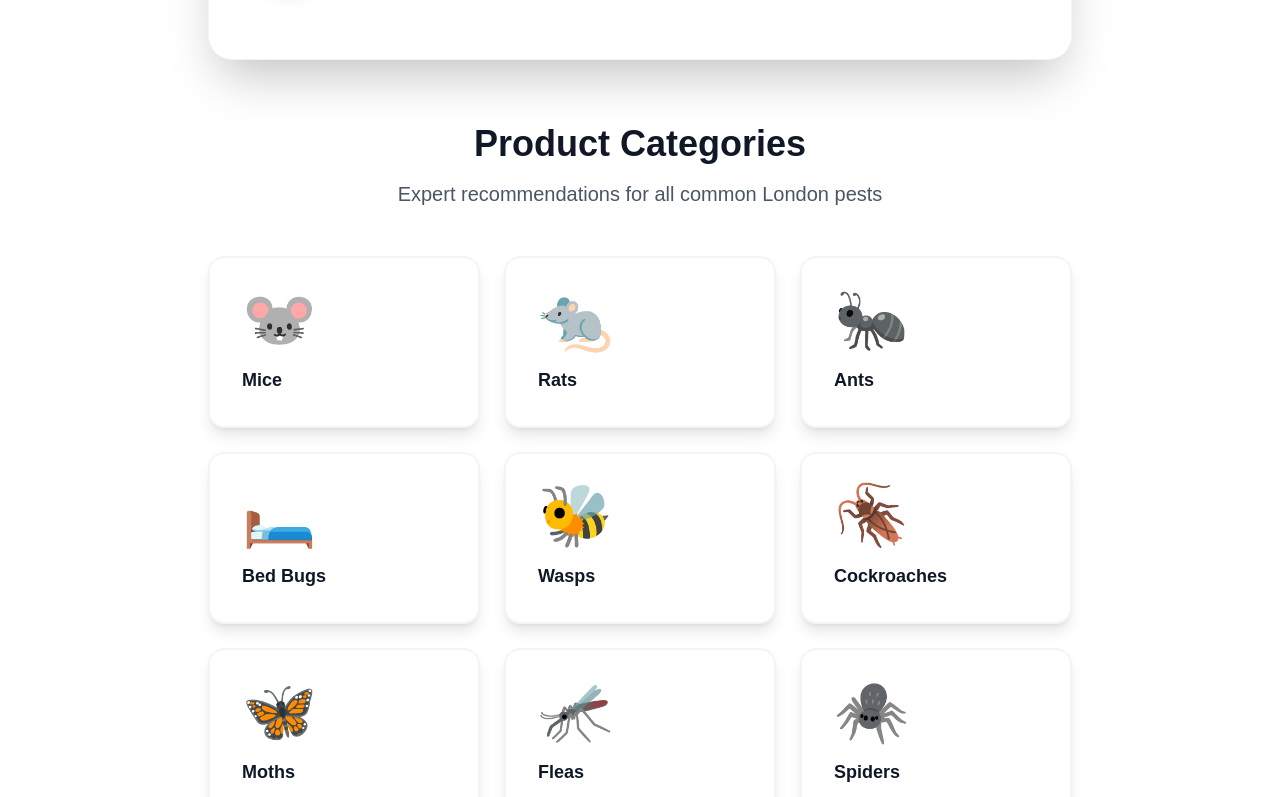
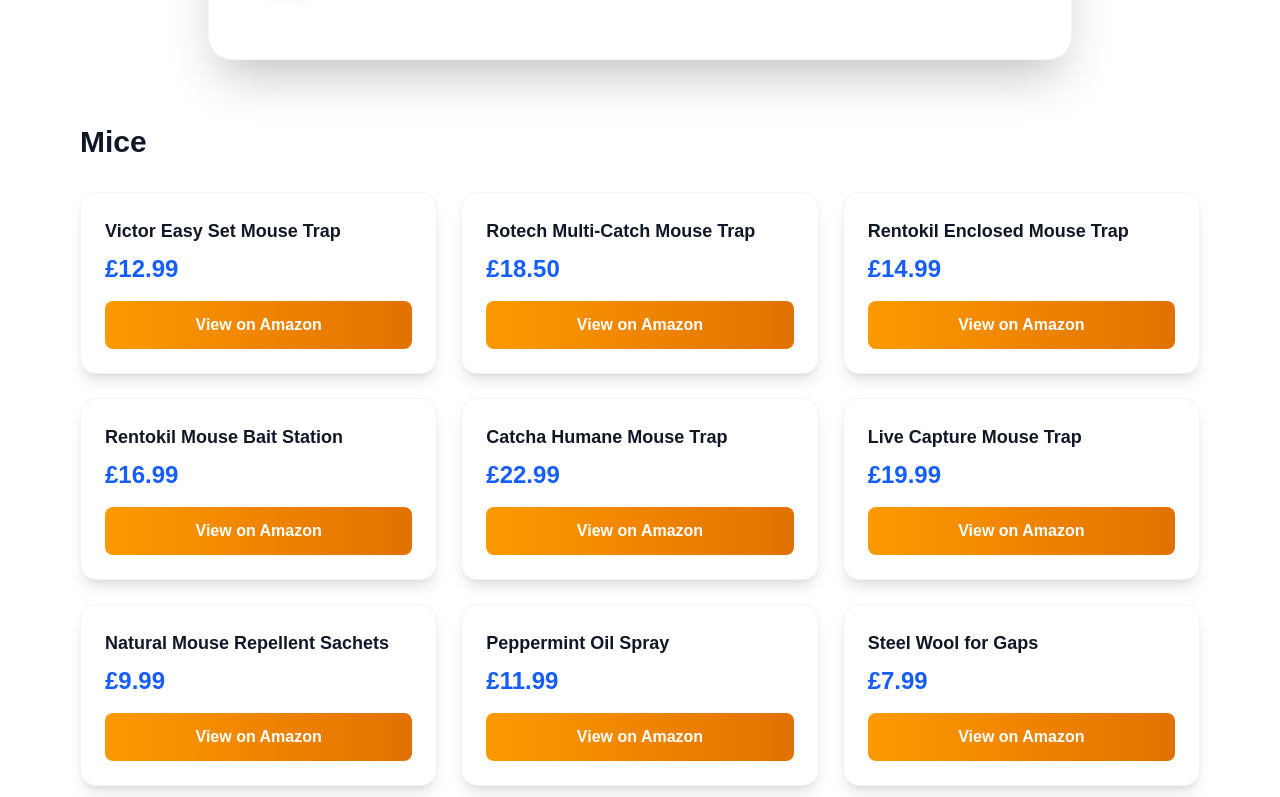
Before and after one commit to aarongeorghiades-hub/pestpro-index-london-v2, a Next.js app: page /products in a window 1280 px wide. Shown: the part 1023-1820 px from the top of the page. Built offline with nearby package versions, Linux system fonts and the light colour scheme.

Commit message:
Add 38 residential products with Amazon Associates tracking links

```diff
--- a/app/products/page.tsx
+++ b/app/products/page.tsx
@@ -5,7 +5,7 @@
 import Image from 'next/image';
 
 // Amazon Associates Configuration
-const AMAZON_TRACKING_ID = 'pestproindex-21'; // Active Amazon Associates Store ID
+const AMAZON_TRACKING_ID = 'pestproindex-21'; // ✅ Active - verified Jan 24, 2026
 
 /**
  * AMAZON ASSOCIATES VERIFICATION
@@ -47,6 +47,73 @@
     { name: 'Fleas', icon: '🦟' },
     { name: 'Spiders', icon: '🕷️' }
   ];
+
+  // All 38 products organized by category
+  const products = [
+    // MICE (11 Products)
+    { category: 'Mice', name: 'Victor Easy Set Mouse Trap', asin: 'B00TU1VL08', price: '£12.99' },
+    { category: 'Mice', name: 'Rotech Multi-Catch Mouse Trap', asin: 'B005838M7W', price: '£18.50' },
+    { category: 'Mice', name: 'Rentokil Enclosed Mouse Trap', asin: 'B071GD1VGN', price: '£14.99' },
+    { category: 'Mice', name: 'Rentokil Mouse Bait Station', asin: 'B088TH1XCS', price: '£16.99' },
+    { category: 'Mice', name: 'Catcha Humane Mouse Trap', asin: 'B08H552SK5', price: '£22.99' },
+    { category: 'Mice', name: 'Live Capture Mouse Trap', asin: 'B07L8JNPF2', price: '£19.99' },
+    { category: 'Mice', name: 'Natural Mouse Repellent Sachets', asin: 'B0CGVDXC9C', price: '£9.99' },
+    { category: 'Mice', name: 'Peppermint Oil Spray', asin: 'B0CJN8QQ1M', price: '£11.99' },
+    { category: 'Mice', name: 'Steel Wool for Gaps', asin: 'B0842WNTY5', price: '£7.99' },
+    { category: 'Mice', name: 'Expanding Foam Gap Filler', asin: 'B00EURJ84G', price: '£8.99' },
+    { category: 'Mice', name: 'Wire Mesh Roll', asin: 'B09JKHBBC5', price: '£15.99' },
+
+    // RATS (6 Products)
+    { category: 'Rats', name: 'Heavy Duty Rat Trap', asin: 'B08KW3PFYX', price: '£24.99' },
+    { category: 'Rats', name: 'Snap-E Rat Trap', asin: 'B000BQS2JE', price: '£19.99' },
+    { category: 'Rats', name: 'Rat Bait Station', asin: 'B085Q46JWF', price: '£28.99' },
+    { category: 'Rats', name: 'Pest Stop Rat Killer Bait', asin: 'B07ZPBVJ9R', price: '£12.99' },
+    { category: 'Rats', name: 'Electronic Rat Deterrent', asin: 'B07X4V8JJQ', price: '£34.99' },
+    { category: 'Rats', name: 'Metal Rat Guard Mesh', asin: 'B08R3DQPW2', price: '£21.99' },
+
+    // ANTS (4 Products)
+    { category: 'Ants', name: 'Nippon Ant Killer Gel', asin: 'B00BCQRRRA', price: '£8.99' },
+    { category: 'Ants', name: 'Ant Bait Stations', asin: 'B08CZRDGVK', price: '£11.99' },
+    { category: 'Ants', name: 'Outdoor Ant Spray', asin: 'B00U7KS7I8', price: '£9.99' },
+    { category: 'Ants', name: 'Ant Powder', asin: 'B00HKQL90K', price: '£7.99' },
+
+    // COCKROACHES (3 Products)
+    { category: 'Cockroaches', name: 'Cockroach Gel Bait', asin: 'B07F2G8KLP', price: '£13.99' },
+    { category: 'Cockroaches', name: 'Cockroach Traps', asin: 'B08D3KVC7L', price: '£10.99' },
+    { category: 'Cockroaches', name: 'Residual Cockroach Spray', asin: 'B00U7KS7I8', price: '£14.99' },
+
+    // BED BUGS (3 Products)
+    { category: 'Bed Bugs', name: 'Bed Bug Killer Spray', asin: 'B07MCXJQRG', price: '£16.99' },
+    { category: 'Bed Bugs', name: 'Diatomaceous Earth', asin: 'B07K8QZ3MH', price: '£12.99' },
+    { category: 'Bed Bugs', name: 'Bed Bug Mattress Protector', asin: 'B08FXGZ8YQ', price: '£24.99' },
+
+    // MOTHS (3 Products)
+    { category: 'Moths', name: 'Moth Traps', asin: 'B09DYQT2TG', price: '£9.99' },
+    { category: 'Moths', name: 'Moth Repellent Sachets', asin: 'B09XBDJ8C3', price: '£8.99' },
+    { category: 'Moths', name: 'Carpet Moth Killer Spray', asin: 'B0BVTGV9ND', price: '£11.99' },
+
+    // SILVERFISH (2 Products)
+    { category: 'Silverfish', name: 'Silverfish Killer Spray', asin: 'B07PTRQWGL', price: '£10.99' },
+    { category: 'Silverfish', name: 'Silverfish Traps', asin: 'B0BV93ZMFT', price: '£9.99' },
+
+    // FLEAS (2 Products)
+    { category: 'Fleas', name: 'Flea Killer Household Spray', asin: 'B07QDS9M4J', price: '£13.99' },
+    { category: 'Fleas', name: 'Flea Powder', asin: 'B00TF3YPQM', price: '£11.99' },
+
+    // WASPS (2 Products)
+    { category: 'Wasps', name: 'Rentokil Wasp Nest Destroyer', asin: 'B000LNS6GM', price: '£15.99' },
+    { category: 'Wasps', name: 'Zero In Wasp Nest Spray', asin: 'B0043E6X9S', price: '£14.99' }
+  ];
+
+  // Group products by category
+  const groupedProducts = products.reduce((acc, product) => {
+    const category = product.category;
+    if (!acc[category]) {
+      acc[category] = [];
+    }
+    acc[category].push(product);
+    return acc;
+  }, {} as Record<string, typeof products>);
 
   return (
     <div className="min-h-screen bg-white">
@@ -91,9 +158,8 @@
         </div>
       </nav>
 
-      {/* Hero Section - DARK BLUE */}
+      {/* Hero Section */}
       <div className="relative bg-gradient-to-br from-slate-900 via-blue-900 to-slate-900 py-20 overflow-hidden">
-        {/* Decorative pattern */}
         <div className="absolute inset-0 opacity-5">
           <div
             className="absolute inset-0"
@@ -105,32 +171,27 @@
         </div>
 
         <div className="relative max-w-4xl mx-auto px-4">
-          {/* Main Heading - WHITE and HUGE */}
           <h1 className="text-6xl md:text-7xl lg:text-8xl font-black text-white mb-6 leading-[0.9] tracking-tight text-center">
             Product<br />Recommendations
           </h1>
 
-          {/* Subtitle - WHITE text with bold emphasis */}
           <p className="text-xl md:text-2xl text-blue-100/90 max-w-3xl mx-auto leading-relaxed font-medium text-center">
             Get the products that are <span className="font-bold text-white">ACTUALLY WORKING</span> for London homeowners <span className="font-bold text-white">RIGHT NOW</span>. Direct Amazon links with live pricing.
           </p>
         </div>
       </div>
 
-      {/* Features Box - Premium Card with NEGATIVE MARGIN OVERLAP */}
+      {/* Features Box */}
       <div className="max-w-4xl mx-auto px-4 -mt-20 mb-16">
         <div className="relative bg-white rounded-3xl shadow-2xl p-10 border border-gray-100 hover:shadow-3xl transition-shadow duration-300">
-          {/* Top accent bar */}
           <div className="absolute top-0 left-0 right-0 h-2 bg-gradient-to-r from-blue-600 via-blue-500 to-blue-600 rounded-t-3xl"></div>
 
-          {/* Section heading */}
           <h2 className="text-3xl font-black text-gray-900 mb-8 flex items-center">
             <span className="w-2 h-8 bg-gradient-to-b from-blue-600 to-blue-800 mr-4 rounded-full"></span>
             Your Complete Product Arsenal
           </h2>
 
           <div className="space-y-6">
-            {/* Feature 1 */}
             <div className="flex items-start p-4 rounded-xl hover:bg-blue-50 transition-colors duration-200 group">
               <div className="flex-shrink-0 w-12 h-12 bg-gradient-to-br from-blue-600 to-blue-800 rounded-2xl flex items-center justify-center mr-4 shadow-lg group-hover:scale-110 transition-transform duration-200">
                 <svg className="w-6 h-6 text-white" fill="none" stroke="currentColor" viewBox="0 0 24 24">
@@ -138,16 +199,11 @@
                 </svg>
               </div>
               <div>
-                <h3 className="font-bold text-lg text-gray-900 mb-2">
-                  Live Product Links
-                </h3>
-            <p className="text-gray-600 leading-relaxed">
-              Click straight through to Amazon - no searching, no guessing. Current prices and Prime delivery.
-            </p>
+                <h3 className="font-bold text-lg text-gray-900 mb-2">Live Product Links</h3>
+                <p className="text-gray-600 leading-relaxed">Click straight through to Amazon - no searching, no guessing. Current prices and Prime delivery.</p>
               </div>
             </div>
 
-            {/* Feature 2 */}
             <div className="flex items-start p-4 rounded-xl hover:bg-blue-50 transition-colors duration-200 group">
               <div className="flex-shrink-0 w-12 h-12 bg-gradient-to-br from-blue-600 to-blue-800 rounded-2xl flex items-center justify-center mr-4 shadow-lg group-hover:scale-110 transition-transform duration-200">
                 <svg className="w-6 h-6 text-white" fill="none" stroke="currentColor" viewBox="0 0 24 24">
@@ -155,16 +211,11 @@
                 </svg>
               </div>
               <div>
-                <h3 className="font-bold text-lg text-gray-900 mb-2">
-                  Organized by Pest Type
-                </h3>
-            <p className="text-gray-600 leading-relaxed">
-              Find exactly what you need in seconds. Filter by your specific pest problem.
-            </p>
+                <h3 className="font-bold text-lg text-gray-900 mb-2">Organized by Pest Type</h3>
+                <p className="text-gray-600 leading-relaxed">Find exactly what you need in seconds. Filter by your specific pest problem.</p>
               </div>
             </div>
 
-            {/* Feature 3 */}
             <div className="flex items-start p-4 rounded-xl hover:bg-blue-50 transition-colors duration-200 group">
               <div className="flex-shrink-0 w-12 h-12 bg-gradient-to-br from-blue-600 to-blue-800 rounded-2xl flex items-center justify-center mr-4 shadow-lg group-hover:scale-110 transition-transform duration-200">
                 <svg className="w-6 h-6 text-white" fill="none" stroke="currentColor" viewBox="0 0 24 24">
@@ -172,16 +223,11 @@
                 </svg>
               </div>
               <div>
-                <h3 className="font-bold text-lg text-gray-900 mb-2">
-                  Regular Updates
-                </h3>
-            <p className="text-gray-600 leading-relaxed">
-              Always current. We review the marketplace regularly to make sure you're seeing some of the most popular and effective products out there.
-            </p>
+                <h3 className="font-bold text-lg text-gray-900 mb-2">Regular Updates</h3>
+                <p className="text-gray-600 leading-relaxed">Always current. We review the marketplace regularly to make sure you're seeing some of the most popular and effective products out there.</p>
               </div>
             </div>
 
-            {/* Feature 4 */}
             <div className="flex items-start p-4 rounded-xl hover:bg-blue-50 transition-colors duration-200 group">
               <div className="flex-shrink-0 w-12 h-12 bg-gradient-to-br from-blue-600 to-blue-800 rounded-2xl flex items-center justify-center mr-4 shadow-lg group-hover:scale-110 transition-transform duration-200">
                 <svg className="w-6 h-6 text-white" fill="none" stroke="currentColor" viewBox="0 0 24 24">
@@ -189,46 +235,40 @@
                 </svg>
               </div>
               <div>
-                <h3 className="font-bold text-lg text-gray-900 mb-2">
-                  "Why This Works" Explanations
-                </h3>
-                <p className="text-gray-600 leading-relaxed">
-                  Context on what makes each product effective for London households
-                </p>
+                <h3 className="font-bold text-lg text-gray-900 mb-2">"Why This Works" Explanations</h3>
+                <p className="text-gray-600 leading-relaxed">Context on what makes each product effective for London households</p>
               </div>
             </div>
           </div>
         </div>
       </div>
 
+      {/* Products Section */}
+      <div className="max-w-6xl mx-auto px-4 mb-20">
+        {Object.entries(groupedProducts).map(([category, categoryProducts]) => (
+          <div key={category} className="mb-16">
+            <h3 className="text-3xl font-black text-gray-900 mb-8">
+              {category === 'Silverfish' ? 'Silverfish & Mould Mites' : category}
+            </h3>
 
-
-      {/* Product Categories - KEEP AS IS */}
-      <div className="max-w-4xl mx-auto px-4 mb-20">
-        <div className="text-center mb-12">
-          <h3 className="text-4xl font-black text-gray-900 mb-4">
-            Product Categories
-          </h3>
-          <p className="text-xl text-gray-600">
-            Expert recommendations for all common London pests
-          </p>
-        </div>
-
-        <div className="grid grid-cols-2 md:grid-cols-3 gap-6">
-          {pestCategories.map((pest) => (
-            <div
-              key={pest.name}
-              className="group bg-white rounded-2xl p-8 shadow-lg border-2 border-gray-100 hover:border-blue-500 hover:shadow-2xl transition-all duration-300 cursor-pointer hover:-translate-y-2"
-            >
-              <div className="text-6xl mb-4 group-hover:scale-125 transition-transform duration-200">
-                {pest.icon}
-              </div>
-              <div className="font-bold text-lg text-gray-900 group-hover:text-blue-600 transition-colors">
-                {pest.name}
-              </div>
+            <div className="grid md:grid-cols-2 lg:grid-cols-3 gap-6">
+              {categoryProducts.map((product) => (
+                <div key={product.asin} className="bg-white rounded-2xl shadow-lg p-6 border border-gray-100 hover:shadow-xl transition-shadow duration-300">
+                  <h4 className="text-lg font-bold text-gray-900 mb-2">{product.name}</h4>
+                  <p className="text-2xl font-black text-blue-600 mb-4">{product.price}</p>
+                  <a
+                    href={getAmazonLink(product.asin)}
+                    target="_blank"
+                    rel="noopener noreferrer"
+                    className="block w-full text-center bg-gradient-to-r from-amber-500 to-amber-600 text-white px-6 py-3 rounded-lg font-bold hover:from-amber-600 hover:to-amber-700 transition-all"
+                  >
+                    View on Amazon
+                  </a>
+                </div>
+              ))}
             </div>
-          ))}
-        </div>
+          </div>
+        ))}
       </div>
 
       {/* CTA 1: Professional Help */}
@@ -276,7 +316,6 @@
       <footer className="bg-gradient-to-br from-gray-900 via-blue-950 to-gray-900 text-white py-16 mt-32 border-t-2 border-blue-800">
         <div className="max-w-7xl mx-auto px-4">
           <div className="grid md:grid-cols-3 gap-8">
-            {/* Brand */}
             <div>
               <h3 className="font-bold text-lg mb-4">PestPro Index</h3>
               <p className="text-gray-400">
@@ -284,7 +323,6 @@
               </p>
             </div>
 
-            {/* Links */}
             <div>
               <h4 className="font-semibold mb-4">Quick Links</h4>
               <div className="space-y-2">
@@ -303,7 +341,6 @@
               </div>
             </div>
 
-            {/* Contact */}
             <div>
               <h4 className="font-semibold mb-4">Products</h4>
               <p className="text-gray-400">
@@ -312,7 +349,6 @@
             </div>
           </div>
 
-          {/* Copyright */}
           <div className="border-t border-gray-800 mt-10 pt-8 text-center text-gray-400 text-sm">
             <p>© 2025 PestPro Index. London's neutral pest control directory.</p>
           </div>
```
